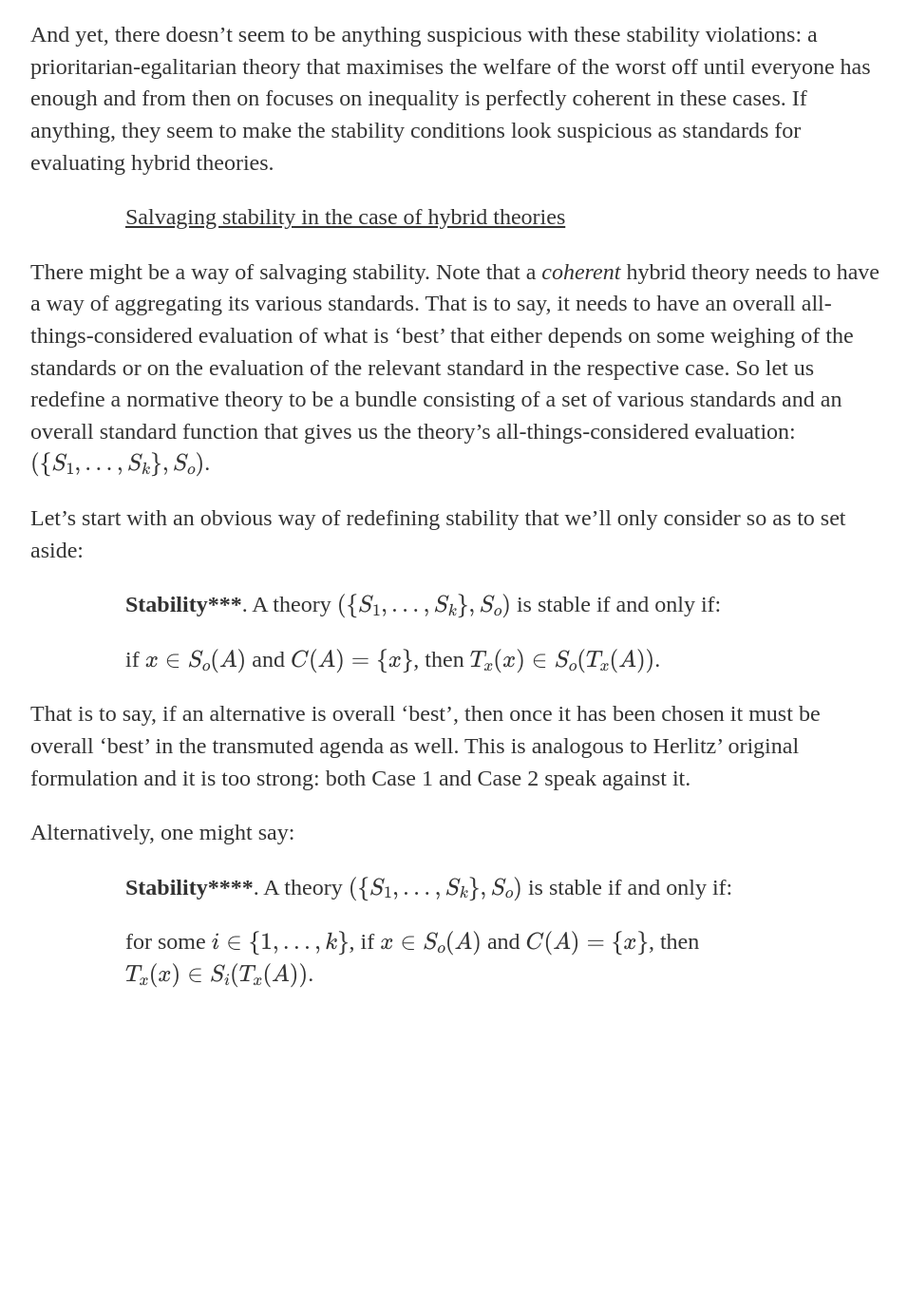
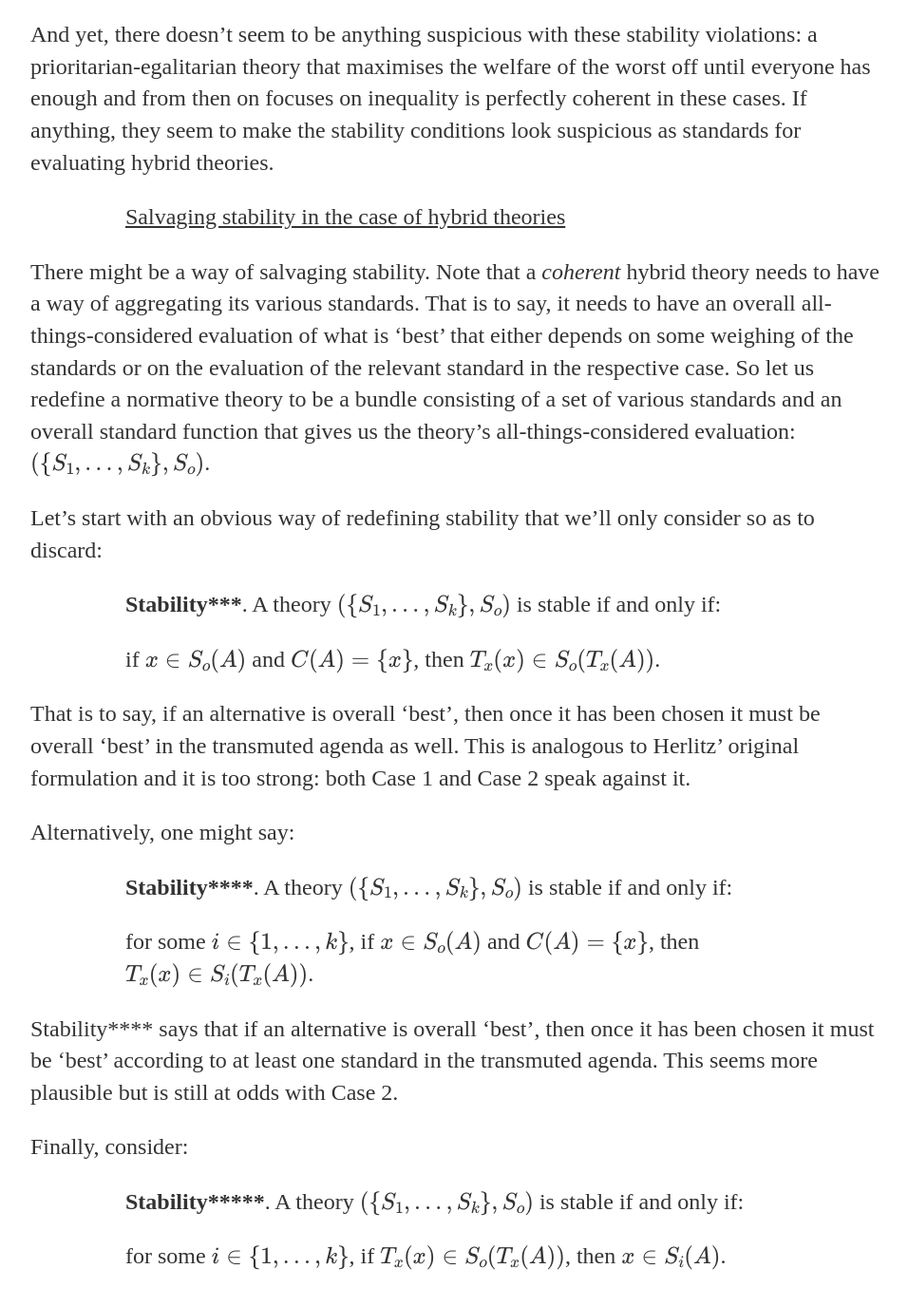
Before and after one commit to uzunovam/uzunovam, a Jekyll site: the page built from _posts/2020-04-28-anders-herlitz-on-unstable-choices.md, in a window 1280 px wide and 1400 px high, scrolled down 9154 px. Shown: the top 1376 px of the window at 95% size, without its empty margins (160-1116 px from the left). Built offline with Jekyll 4.4.1, drawn with Linux system fonts in a browser that asks for light colours; before the commit the page ends 10257 px from its top, so only the background shows below that.

Commit message:
Update 2020-04-28-anders-herlitz-on-unstable-choices.md

```diff
--- a/_posts/2020-04-28-anders-herlitz-on-unstable-choices.md
+++ b/_posts/2020-04-28-anders-herlitz-on-unstable-choices.md
@@ -146,7 +146,7 @@ that the act of choosing a maximal alternative alone can revert whether this cho
 
 <p>There might be a way of salvaging stability. Note that a <cite>coherent</cite> hybrid theory needs to have a way of aggregating its various standards. That is to say, it needs to have an overall all-things-considered evaluation of what is ‘best’ that either depends on some weighing of the standards or on the evaluation of the relevant standard in the respective case. So let us redefine a normative theory to be a bundle consisting of a set of various standards and an overall standard function that gives us the theory’s all-things-considered evaluation: \((\{S_{1}, \dots, S_{k}\}, S_{o})\).</p>
 
-<p>Let’s start with an obvious way of redefining stability that we’ll only consider so as to set aside:</p>
+<p>Let’s start with an obvious way of redefining stability that we’ll only consider so as to discard:</p>
 
 <p style="padding-left:100px;"><strong>Stability***</strong>. A theory \((\{S_{1}, \dots, S_{k}\}, S_{o})\) is stable if and only if:</p>
 
@@ -159,3 +159,11 @@ that the act of choosing a maximal alternative alone can revert whether this cho
 <p style="padding-left:100px;"><strong>Stability****</strong>. A theory \((\{S_{1}, \dots, S_{k}\}, S_{o})\) is stable if and only if:</p>
 
 <p style="padding-left:100px;">for some \(i \in \{1, \dots, k\}\), if \(x \in S_{o}(A)\) and \(C(A) = \{x\}\), then \(T_{x}(x) \in S_{i}(T_{x}(A))\).</p>
+
+<p>Stability**** says that if an alternative is overall ‘best’, then once it has been chosen it must be ‘best’ according to at least one standard in the transmuted agenda. This seems more plausible but is still at odds with Case 2.</p>
+
+<p>Finally, consider:</p>
+
+<p style="padding-left:100px;"><strong>Stability*****</strong>. A theory \((\{S_{1}, \dots, S_{k}\}, S_{o})\) is stable if and only if:</p>
+
+<p style="padding-left:100px;">for some \(i \in \{1, \dots, k\}\), if \(T_{x}(x) \in S_{o}(T_{x}(A))\), then \(x \in S_{i}(A)\).</p>
```
